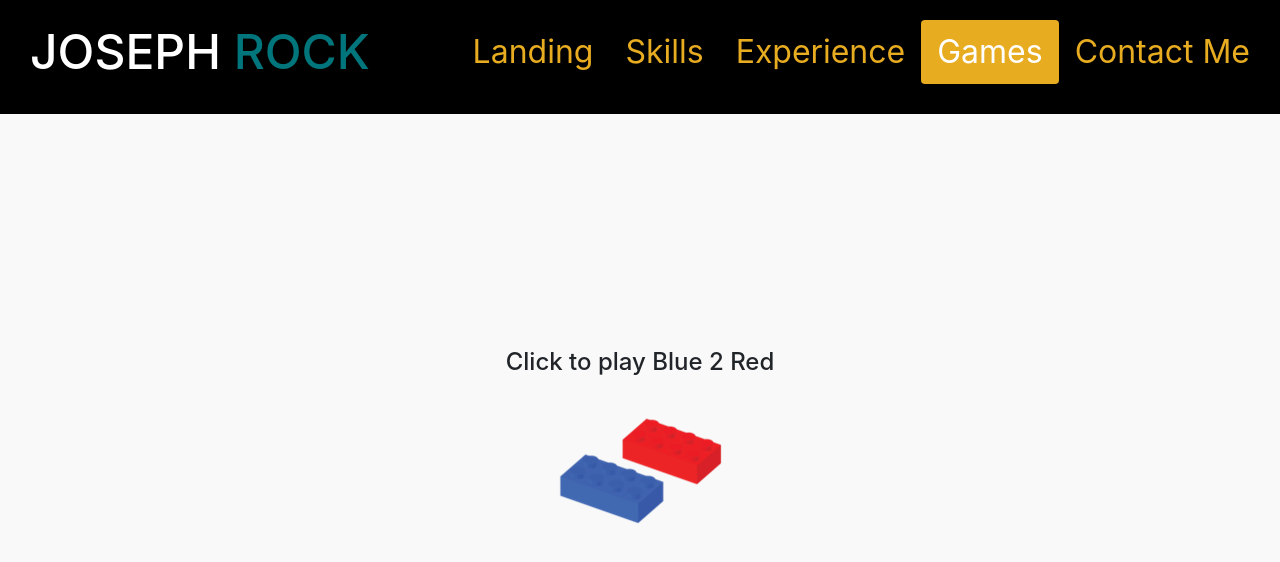
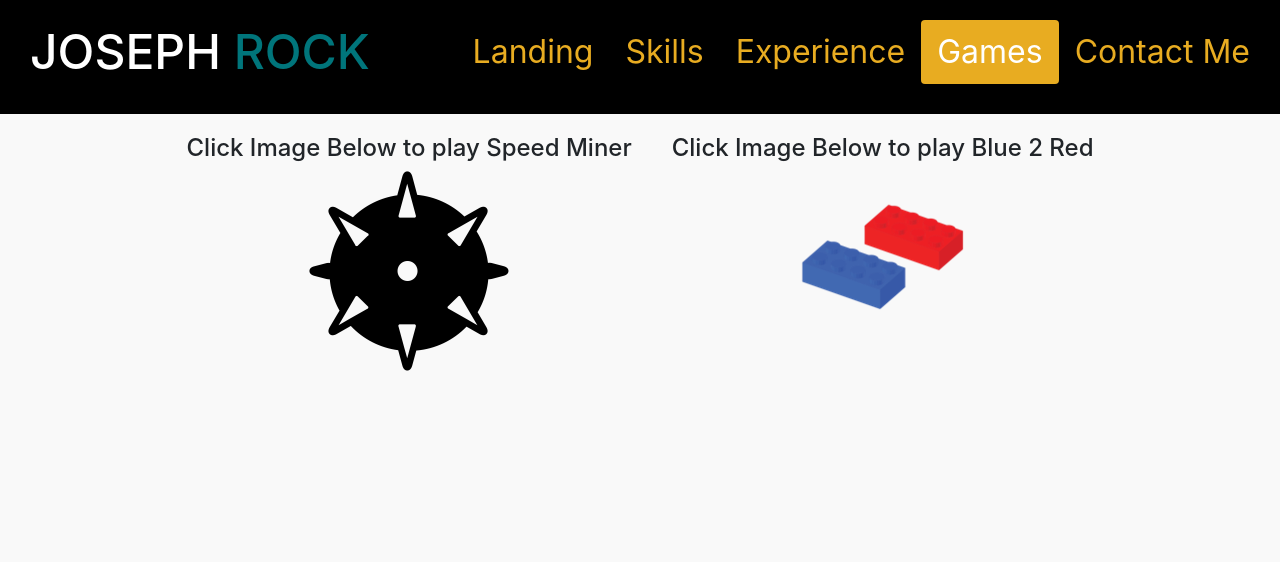
Before and after one commit to josephrockqz/homepage1.1, a Vue app: page /games in a window 1280 px wide. Shown: the top 562 px of the page. Built offline with nearby package versions, Linux system fonts and the light colour scheme.

Commit message:
added speed miner to games nav

```diff
--- a/src/views/Games.vue
+++ b/src/views/Games.vue
@@ -1,10 +1,30 @@
 <template>
-    <div class="page-view">
-      <span class="page-view-span">
+
+    <div>
+
+      <!-- <div class="game-div">
+        <h4>Click to play Speed Miner</h4>
+        <a href="https://speedminer.joerock.dev" target="_blank"><img src="../../public/mine.png"/></a>
+      </div>
+
+      <div class="game-div">
         <h4>Click to play Blue 2 Red</h4>
         <a href="https://blue2red.joerock.dev" target="_blank"><img src="../../public/blue2red.png"/></a>
-      </span>
+      </div> -->
+
+      <div id='wrapper' style='text-align: center;'>
+        <div class="game-div" style="display: inline-block; vertical-align: top;">
+          <h4>Click Image Below to play Speed Miner</h4>
+          <a href="https://speedminer.joerock.dev" target="_blank"><img src="../../public/mine.png"/></a>
+        </div>
+        <div class="game-div" style="display: inline-block; vertical-align: top;">
+          <h4>Click Image Below to play Blue 2 Red</h4>
+          <a href="https://blue2red.joerock.dev" target="_blank"><img src="../../public/blue2red.png"/></a>
+        </div>
+      </div>
+
     </div>
+
 </template>
 
 <script>
@@ -14,5 +34,8 @@ export default {
 </script>
 
 <style scoped>
+.game-div {
 
+  margin: 20px;
+}
 </style>
```
Also changed, not shown: public/mine.png (added).
